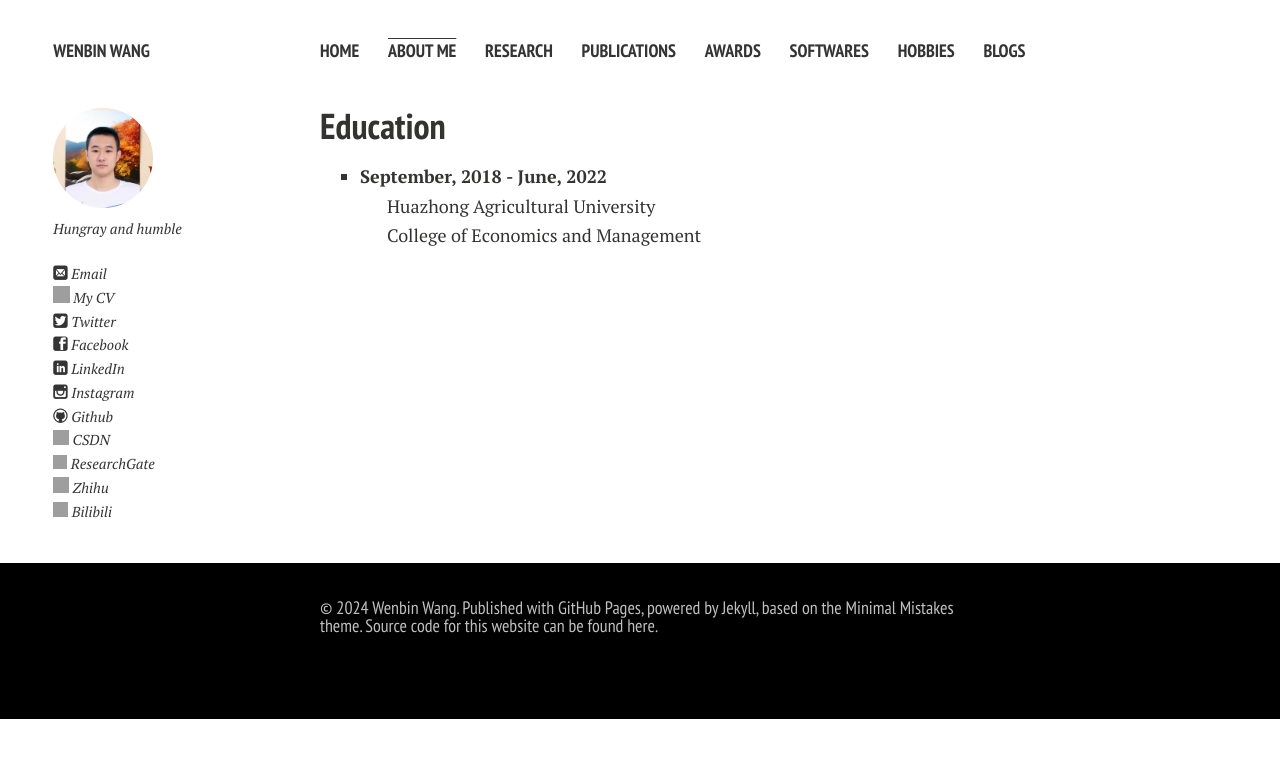
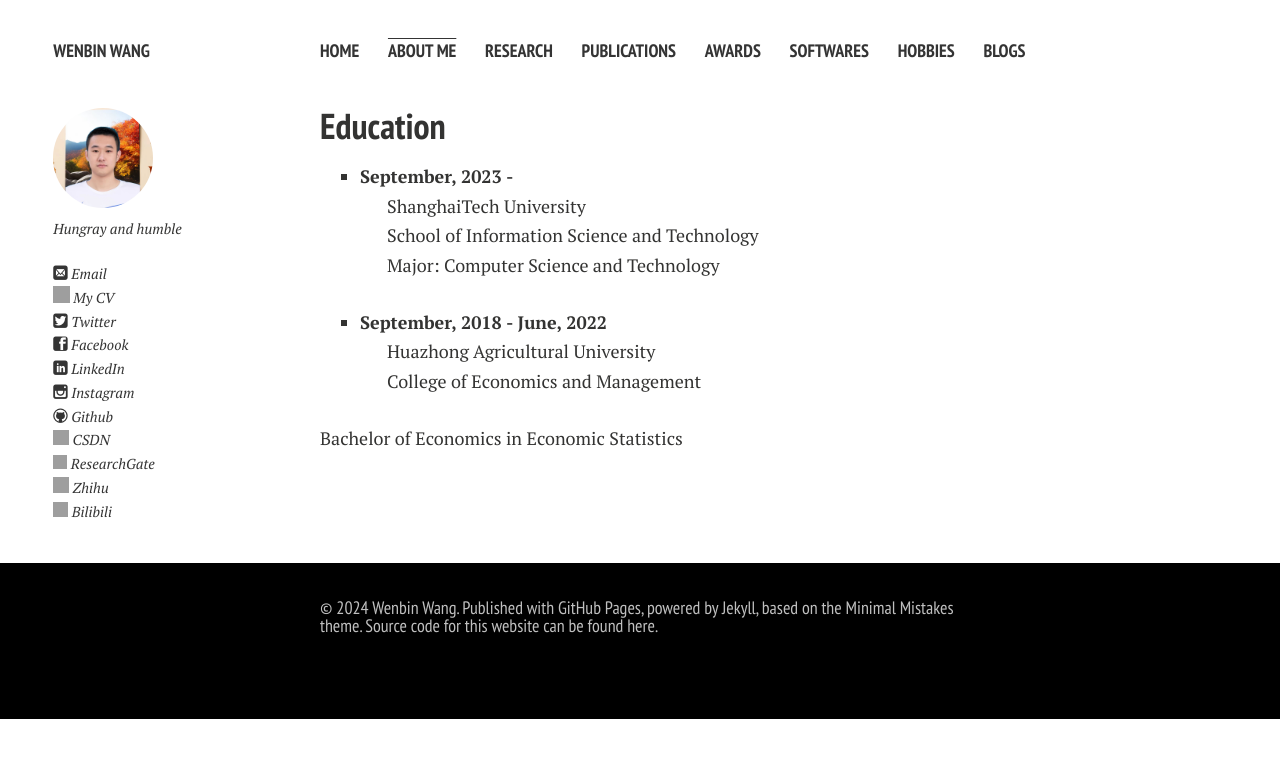
Before and after one commit to LuminaryAlexander/LuminaryAlexander.github.io, a Jekyll site: the page built from about_me.md, in a window 1280 px wide. Shown: the top 758 px of the page. Built offline with Jekyll 4.4.1, drawn with Linux system fonts in a browser that asks for light colours; nearby versions of some CDN libraries; comment, search, counter and statistics services are not loaded; a style sheet for code colours, icons or effects is not loaded; grey boxes are pictures that could not be loaded.

Commit message:
Update about_me.md

```diff
--- a/about_me.md
+++ b/about_me.md
@@ -6,8 +6,19 @@ title: About me
 
 ## Education
 
+- **September, 2023 -**
+
+  ShanghaiTech University
+
+  School of Information Science and Technology
+
+  Major: Computer Science and Technology
+
+
 - **September, 2018 - June, 2022**
 
   Huazhong Agricultural University
 
   College of Economics and Management
+
+ Bachelor of Economics in Economic Statistics
```
